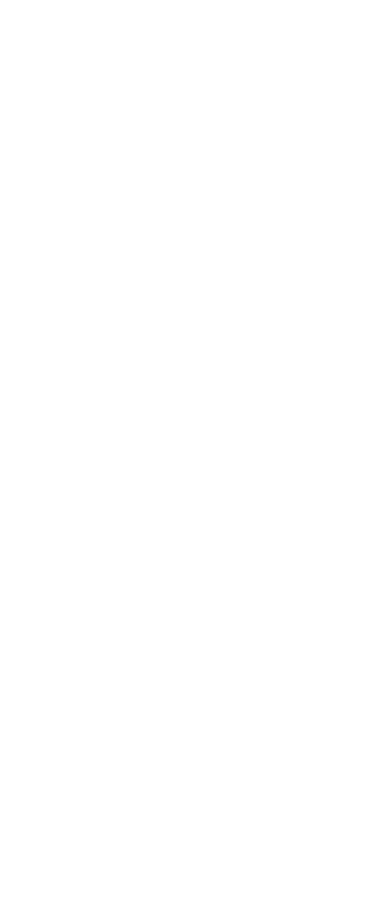
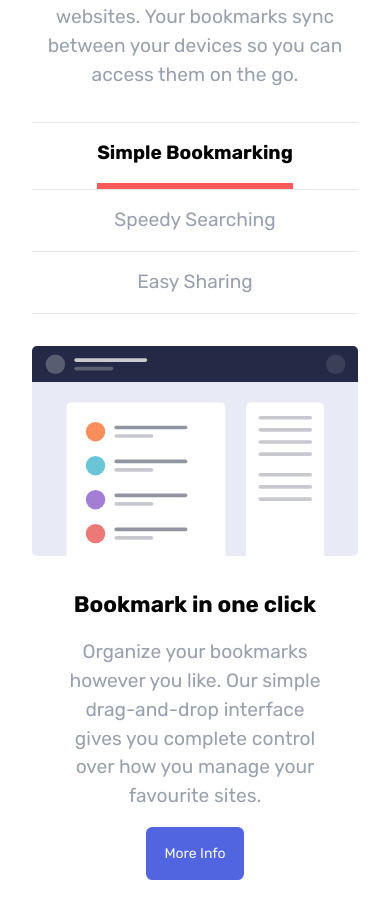
Before and after one commit to otrocadev/ita-sprint-5-bookmarks-with-angular, an Angular app: page / in a window 390 px wide. Shown: the part 948-1866 px from the top of the page. Before the commit the page ends 844 px from the top, so only its background shows below. Built offline with nearby package versions, Linux system fonts and the light colour scheme.

Commit message:
feat: add features section with responsive layout and tab navigation (pending responsiveness)

```diff
--- a/src/app/app.component.html
+++ b/src/app/app.component.html
@@ -1 +1,2 @@
 <app-hero></app-hero>
+<app-features></app-features>
--- a/src/app/app.component.ts
+++ b/src/app/app.component.ts
@@ -1,9 +1,10 @@
 import { Component } from '@angular/core';
 import { HeroComponent } from './sections/hero/hero.component';
+import { FeaturesComponent } from './sections/features/features.component';
 
 @Component({
   selector: 'app-root',
-  imports: [HeroComponent],
+  imports: [HeroComponent, FeaturesComponent],
   templateUrl: './app.component.html',
   styleUrl: './app.component.css',
 })
--- /dev/null
+++ b/src/app/sections/features/features.component.css
@@ -0,0 +1,68 @@
+#features {
+  display: flex;
+  flex-direction: column;
+  align-items: center;
+  text-align: center;
+  padding: 2rem;
+  gap: 2rem;
+}
+
+nav {
+  display: flex;
+  flex-direction: column;
+  width: 100%;
+
+  .menu-element {
+    width: 100%;
+    border-bottom: 1px solid var(--terciary-color);
+    display: flex;
+    align-items: center;
+    justify-content: center;
+
+    span {
+      padding: 1rem 0;
+    }
+
+    .selected {
+      color: var(--text-primary-color);
+      font-weight: 700;
+      border-bottom: 6px solid var(--secondary-color);
+    }
+
+    &:hover {
+      cursor: pointer;
+    }
+  }
+
+  .menu-element:first-child {
+    border-top: 1px solid var(--terciary-color);
+  }
+
+  @media only screen and (min-width: 720px) {
+    flex-direction: row;
+
+    .menu-element:first-child {
+      border-top: none;
+    }
+  }
+}
+
+.simple-bookmarking {
+  display: flex;
+  flex-direction: column;
+  align-items: center;
+  justify-content: center;
+
+  @media only screen and (min-width: 720px) {
+    flex-direction: row;
+  }
+}
+
+.feature-text {
+  display: flex;
+  flex-direction: column;
+  align-items: center;
+  text-align: center;
+  gap: 1rem;
+  padding: 2rem;
+}
--- /dev/null
+++ b/src/app/sections/features/features.component.html
@@ -0,0 +1,34 @@
+<section id="features">
+  <h2>Features</h2>
+  <span>
+    Our aim is to make it quick and easy for you to access your favorite
+    websites. Your bookmarks sync between your devices so you can access them on
+    the go.
+  </span>
+  <nav>
+    <div id="simple-bookmatking-btn" class="menu-element">
+      <span class="selected">Simple Bookmarking</span>
+    </div>
+    <div id="speedy-searching-btn" class="menu-element">
+      <span> Speedy Searching </span>
+    </div>
+    <div id="easy-sharing-btn" class="menu-element">
+      <span> Easy Sharing </span>
+    </div>
+  </nav>
+  <div id="features-list">
+    <!-- This will be a component that changes dinamically -->
+    <article class="simple-bookmarking">
+      <img src="img/illustration-features-tab-1.svg" alt="" />
+      <div class="feature-text">
+        <h3>Bookmark in one click</h3>
+        <span>
+          Organize your bookmarks however you like. Our simple drag-and-drop
+          interface gives you complete control over how you manage your
+          favourite sites.
+        </span>
+        <app-button>More Info</app-button>
+      </div>
+    </article>
+  </div>
+</section>
--- a/src/styles.css
+++ b/src/styles.css
@@ -45,10 +45,10 @@
 }
 
 h1 {
-  font-size: 2rem;
+  font-size: 2.5rem;
   margin: 0;
 }
 
 h2 {
-  font-size: 1.5rem;
+  font-size: 2rem;
 }
```
Also changed, not shown: src/app/sections/features/features.component.ts (added, +10 -0 lines), 1 other file (tests, documents, lock files or other folders).
